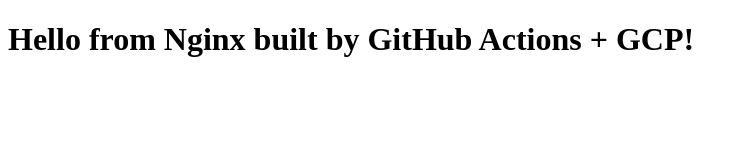
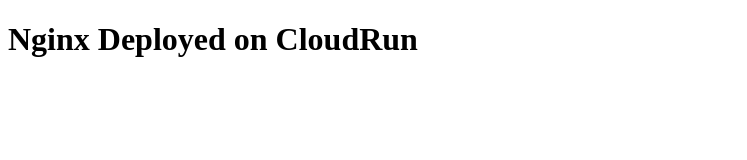
Before and after one commit to Ajithkumar8006/build-and-publish-docker-image, a plain HTML site: page app/index.html in a window 1280 px wide. Shown: the whole page, without its empty margins (0-747 px from the left). Drawn offline with Linux system fonts and the light colour scheme.

Commit message:
Update index.html

```diff
--- a/app/index.html
+++ b/app/index.html
@@ -1,5 +1,5 @@
 <!DOCTYPE html>
 <html>
   <head><title>Demo Nginx</title></head>
-  <body><h1>Hello from Nginx built by GitHub Actions + GCP!</h1></body>
+  <body><h1>Nginx Deployed on CloudRun</h1></body>
 </html>
```
